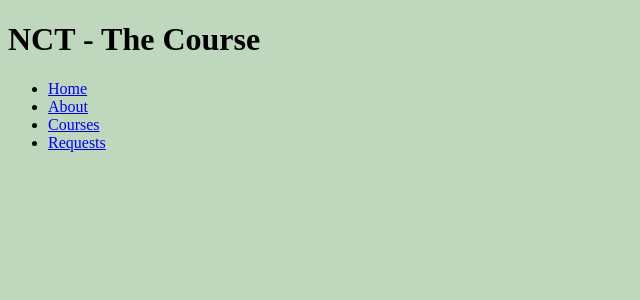
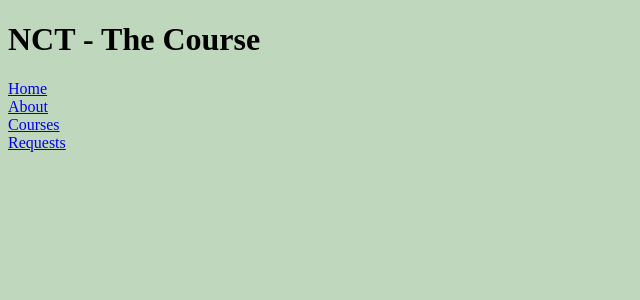
Before and after one commit to ceoraford/nct-course, a Next.js app: page / in a window 1280 px wide. Shown: the top 300 px of the page, without its empty margins (0-640 px from the left). Built offline with nearby package versions, Linux system fonts and the light colour scheme.

Commit message:
Add basic styling to global css

```diff
--- a/src/styles/globals.css
+++ b/src/styles/globals.css
@@ -1,3 +1,9 @@
 body {
   background-color: #BFD8BD;
 }
+
+ul {
+  list-style-type: none;
+  margin: 0;
+  padding: 0;
+}
```
